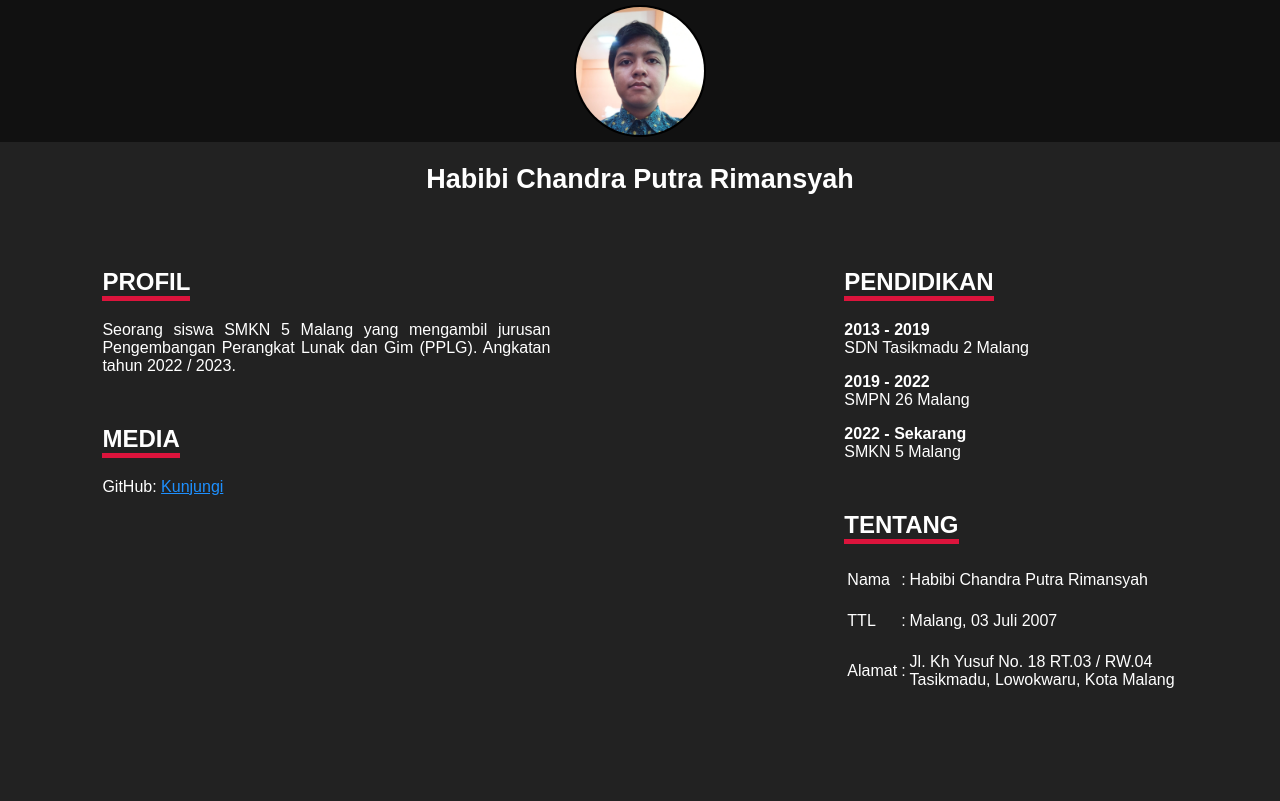
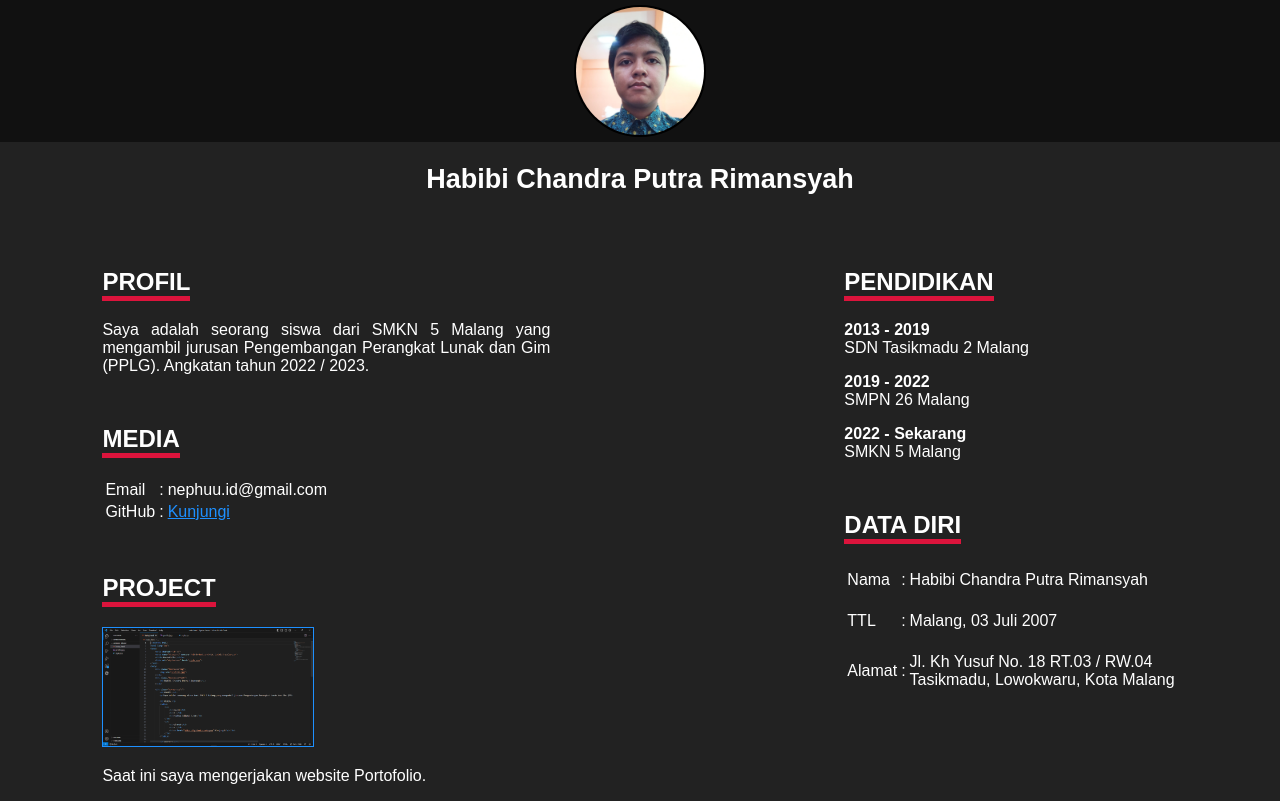
Before and after one commit to Nepuu/nepuu.github.io, a plain HTML site: page index.html in a window 1280 px wide. Drawn offline with Linux system fonts and the light colour scheme.

Commit message:
Add files via upload

```diff
--- a/index.html
+++ b/index.html
@@ -16,10 +16,25 @@
 
     <div class="contentLeft">
         <h2>PROFIL</h2>
-        <p>Seorang siswa SMKN 5 Malang yang mengambil jurusan Pengembangan Perangkat Lunak dan Gim (PPLG). Angkatan tahun 2022 / 2023.</p>
+        <p>Saya adalah seorang siswa dari SMKN 5 Malang yang mengambil jurusan Pengembangan Perangkat Lunak dan Gim (PPLG). Angkatan tahun 2022 / 2023.</p>
 
         <h2>MEDIA</h2>
-        <p>GitHub: <a href="https://github.com/Nepuu">Kunjungi</a></p>
+        <table>
+            <tr>
+                <td>Email</td>
+                <td>: </td>
+                <td>nephuu.id@gmail.com</td>
+            </tr>
+            <tr>
+                <td>GitHub</td>
+                <td>: </td>
+                <td><a href="https://github.com/Nepuu">Kunjungi</a></td>
+            </tr>
+        </table>
+
+        <h2>PROJECT</h2>
+        <a href="project.png"><img src="project.png"></a>
+        <p>Saat ini saya mengerjakan website Portofolio.</p>
     </div>
 
     <div class="contentRight">
@@ -28,7 +43,7 @@
         <p><b>2019 - 2022</b><br>SMPN 26 Malang</p>
         <p><b>2022 - Sekarang</b><br>SMKN 5 Malang</p>
 
-        <h2>TENTANG</h2>
+        <h2>DATA DIRI</h2>
         <table>
             <tr>
                 <td>Nama</td>
--- a/style.css
+++ b/style.css
@@ -47,6 +47,11 @@ body {
     color: dodgerblue;
 }
 
+.contentLeft img {
+    width: 210px;
+    border: 1px solid dodgerblue;
+}
+
 .contentRight {
     float: right;
     display: block;
```
Also changed, not shown: project.png (added).
